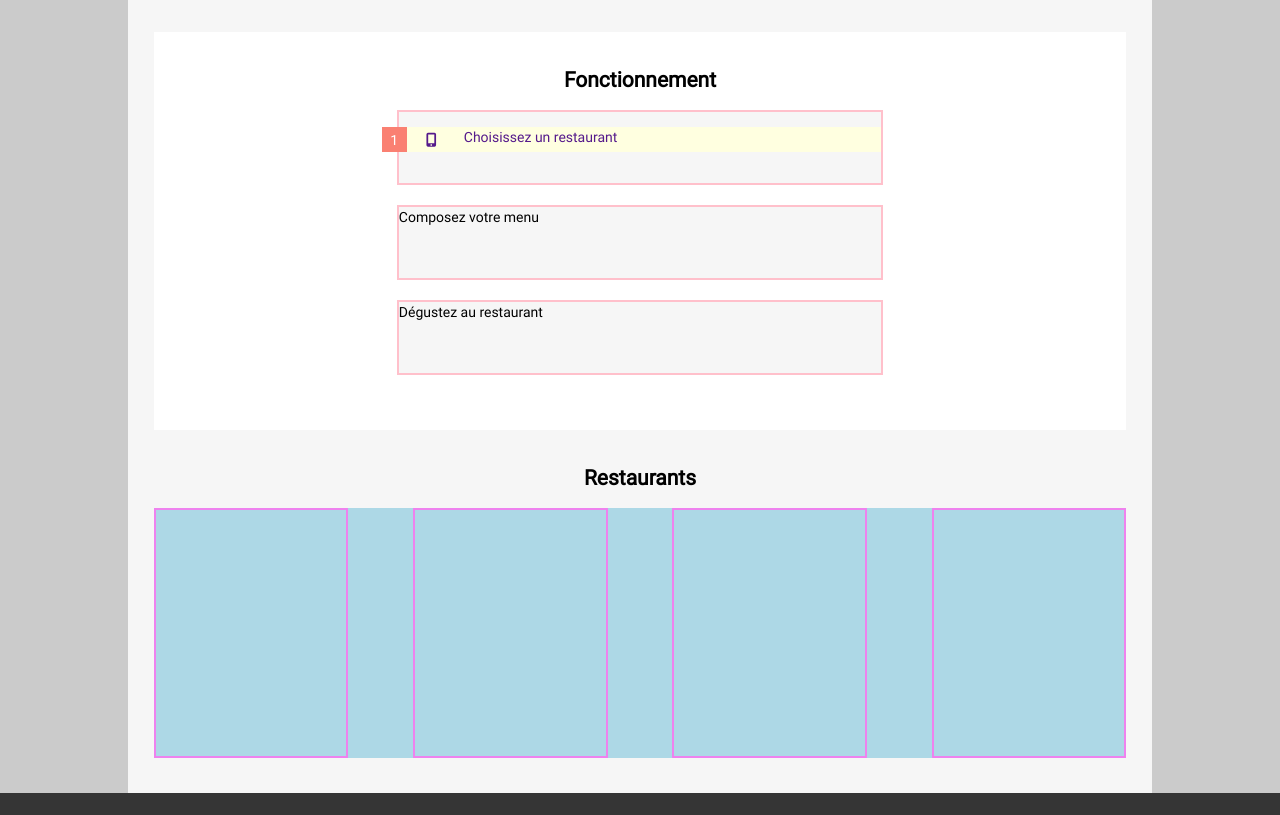
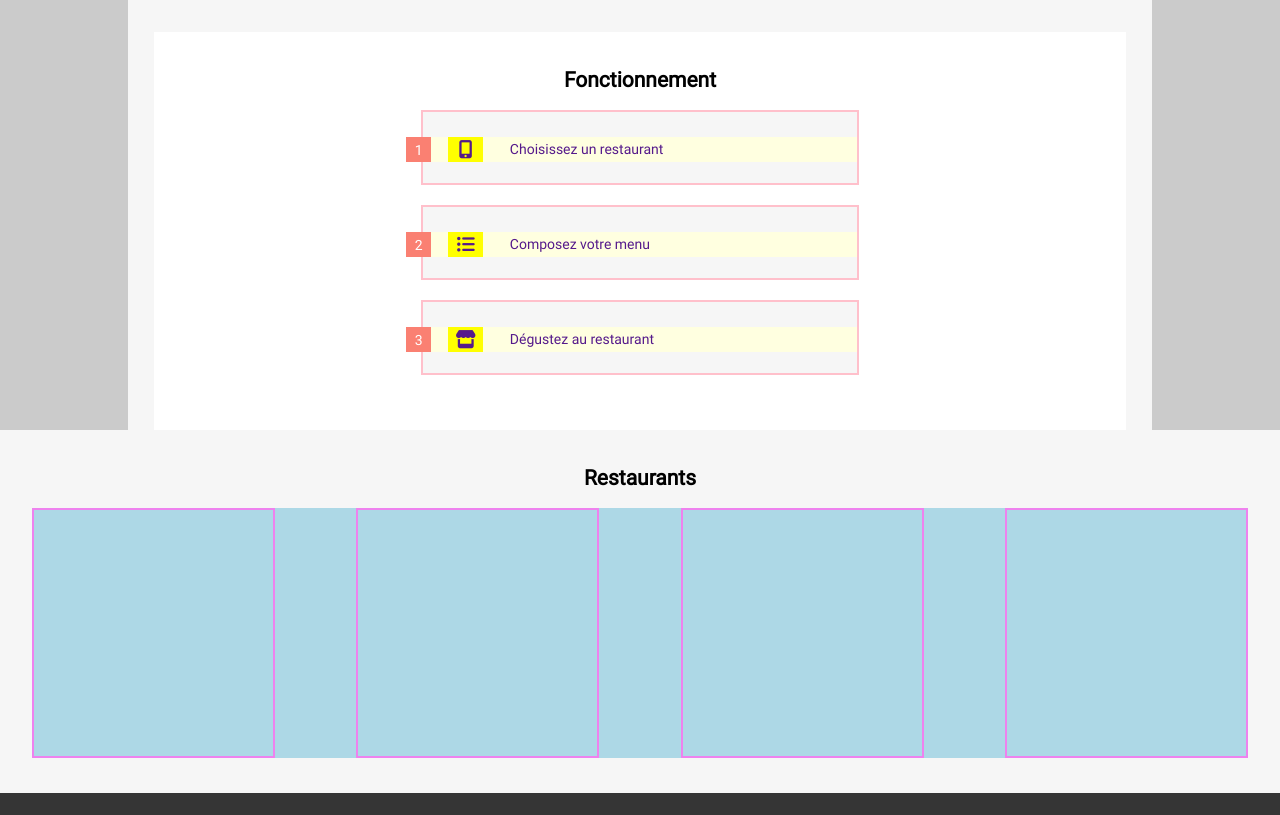
Before and after one commit to GitHubAgneska/HAgnesGenay_3_19112020, a website: page index.html in a window 1280 px wide. Shown: the part 307-1122 px from the top of the page. Drawn offline with Linux system fonts and the light colour scheme; files whose address does not match are found by name.

Commit message:
HOMEPAGE - how section : cards inner content layouting - base ok100%

```diff
--- a/index.html
+++ b/index.html
@@ -60,6 +60,7 @@
             <div class="how-section__wrapper">
                 <h2>Fonctionnement</h2>
                 <div class="how-section__cards-wrapper">
+
                     <div class="how-section__card">
                         <a href="">
                             <div class="card-elements">
@@ -70,14 +71,44 @@
                                     <i class="fas fa-mobile-alt"></i>
                                 </div>
                                 <div class="card-txt">
-                                    Choisissez un restaurant
+                                    <p>Choisissez un restaurant</p>
+                                </div>
+                            </div>
+                        </a>
+                    </div>
+
+                    <div class="how-section__card">
+                        <a href="">
+                            <div class="card-elements">
+                                <div class="card-number">
+                                    2
+                                </div>
+                                <div class="card-icon">
+                                    <i class="fas fa-list-ul"></i>
+                                </div>
+                                <div class="card-txt">
+                                    <p>Composez votre menu</p>
                                 </div>
 
                             </div>
                         </a>
                     </div>
-                    <div class="how-section__card">Composez votre menu</div>
-                    <div class="how-section__card">Dégustez au restaurant</div>
+                    <div class="how-section__card">
+                        <a href="">
+                            <div class="card-elements">
+                                <div class="card-number">
+                                    3
+                                </div>
+                                <div class="card-icon">
+                                    <i class="fas fa-store"></i>
+                                </div>
+                                <div class="card-txt">
+                                    <p>Dégustez au restaurant</p>
+                                </div>
+                            </div>
+                        </a>
+                    </div>
+                </div>
             </div>
     </div>
     </section>
--- a/sass/pages/_homepage.scss
+++ b/sass/pages/_homepage.scss
@@ -136,19 +136,21 @@
 .how-section {
     @include min-1200px { width: 95%; margin: auto; }
     &__wrapper {
-        @include min600px-max768px { width: 80%; margin:auto;}
-        @include min768px-max1200px { width: 60%; margin:auto; }
-        @include min-1200px { width: 50%; margin:auto; }
+        @include min600px-max768px { width: 80%; margin:auto;} /* =====>>>>>>  */
+        @include min768px-max1200px { width: 60%; margin:auto; } /* =====>>>>>>  */
+        @include min-1200px { width: 50%; margin:auto; } /* =====>>>>>>  */
     }
+    &__cards-wrapper { width: 90%; margin: auto; }  /* =====>>>>>>  */
     &__card {
         position: relative;
         border:2px solid pink;
         height: 75px;
         background-color: $lightgrey;
         margin-bottom: 20px;            /* =====>>>>>>  */
+
         .card-elements {
             background-color: lightyellow;
-            margin: 15px auto;   /* =====>>>>>>  */
+            margin: 25px auto;   /* =====>>>>>>  */
             height:25px;
             display: flex; flex-flow: row nowrap;  /* =====>>>>>>  */
             .card-number {
@@ -162,9 +164,13 @@
             .card-icon {
                 background-color:yellow;
                 width: 35px; height: 25px;
-                margin: auto 15px;
+                margin: auto 25px;
                 @include icon-base;
-
+                .fas { @include icon-size; }
+            }
+            .card-txt {
+                min-width: 175px;
+                p { margin:0; padding: 1%;}
             }
         }
     }
--- a/sass/utils/_mixins.scss
+++ b/sass/utils/_mixins.scss
@@ -122,3 +122,4 @@ $wrap: ( wrap:wrap, nwrap:nowrap );
     justify-content: center;
     align-items: center;
 }
+@mixin icon-size { font-size: 1.3rem; }
```
Also changed, not shown: css/ohmyfood-main.css, 1 other file. Lines whose indentation alone changed are shown as unchanged.
